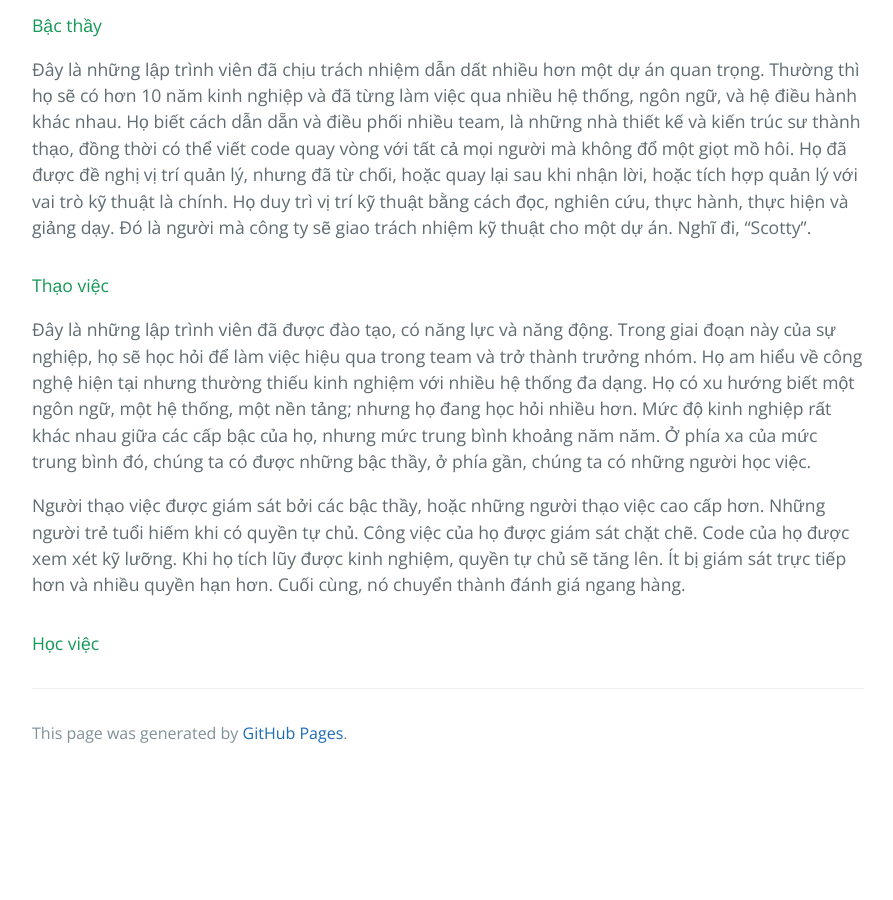
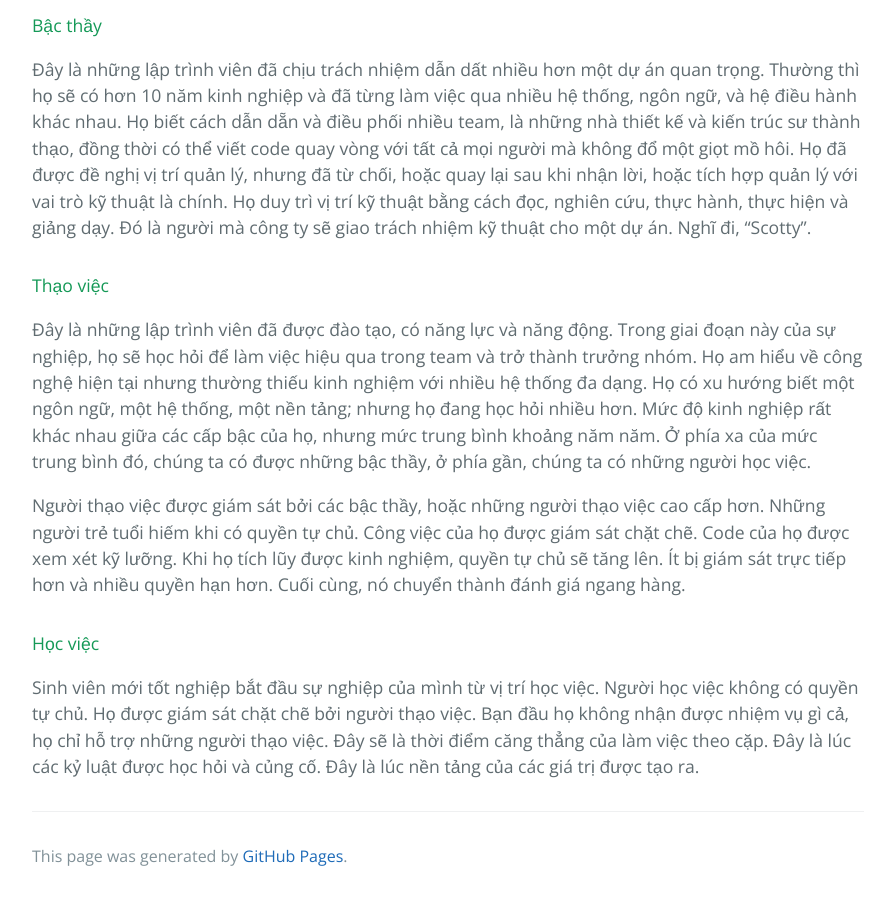
Before and after one commit to HaiBV/haibv.github.io, a Jekyll site: the page built from clean-coder/chapter-14-mentoring-apprenticeship-and-craftsmanship.md, in a window 1280 px wide and 900 px high, scrolled down 7521 px. Shown: the whole window, without its empty margins (192-1085 px from the left). Built offline with Jekyll 4.4.1, drawn with Linux system fonts in a browser that asks for light colours; our own code applies the rules of GitHub Pages for plain Markdown files; before the commit the page ends 8298 px from its top, so only the background shows below that.

Commit message:
Update The Clean Coder - Chapter 14 Mentoring, Apprenticeship, and Craftsmanship

```diff
--- a/clean-coder/chapter-14-mentoring-apprenticeship-and-craftsmanship.md
+++ b/clean-coder/chapter-14-mentoring-apprenticeship-and-craftsmanship.md
@@ -148,5 +148,6 @@ Vậy làm thế nào để chỉ dạy cho những sinh viên trẻ mới ra tr
 
 Người thạo việc được giám sát bởi các bậc thầy, hoặc những người thạo việc cao cấp hơn. Những người trẻ tuổi hiếm khi có quyền tự chủ. Công việc của họ được giám sát chặt chẽ. Code của họ được xem xét kỹ lưỡng. Khi họ tích lũy được kinh nghiệm, quyền tự chủ sẽ tăng lên. Ít bị giám sát trực tiếp hơn và nhiều quyền hạn hơn. Cuối cùng, nó chuyển thành đánh giá ngang hàng.
 
+#### Học việc
 
-#### Học việc
+Sinh viên mới tốt nghiệp bắt đầu sự nghiệp của mình từ vị trí học việc. Người học việc không có quyền tự chủ. Họ được giám sát chặt chẽ bởi người thạo việc. Bạn đầu họ không nhận được nhiệm vụ gì cả, họ chỉ hỗ trợ những người thạo việc. Đây sẽ là thời điểm căng thẳng của làm việc theo cặp. Đây là lúc các kỷ luật được học hỏi và củng cố. Đây là lúc nền tảng của các giá trị được tạo ra.
```
